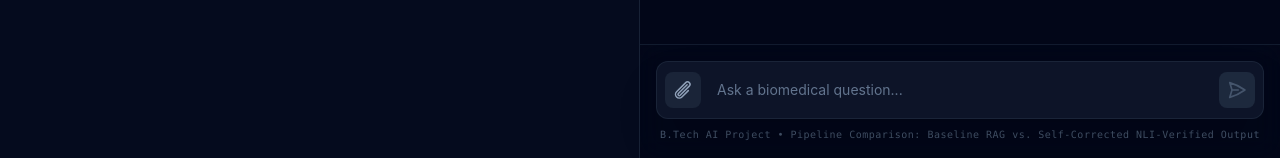
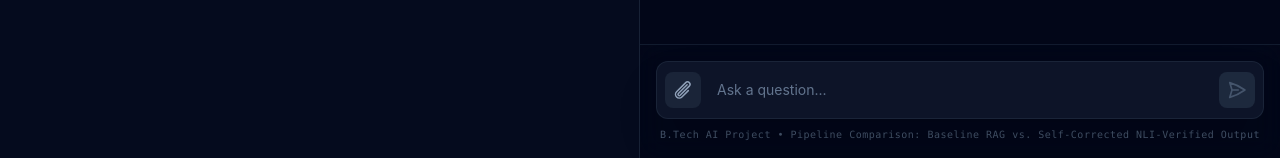
Before and after one commit to DarshanKarna/AGENTIC-RAG-WITH-SELF-CORRECTION-AND-CITATION-HIGHLIGHTING, a React app in the folder frontend/: page / in a window 1280 px wide. Shown: the part 642-800 px from the top of the page. Built offline with nearby package versions, Linux system fonts and the light colour scheme; the HTML template or start-up script is replaced by a standard one.

Commit message:
Update placeholder text to be general-purpose

```diff
--- a/frontend/src/App.jsx
+++ b/frontend/src/App.jsx
@@ -924,7 +924,7 @@ export default function App() {
                 type="text"
                 value={input}
                 onChange={(e) => setInput(e.target.value)}
-                placeholder="Ask a biomedical question..."
+                placeholder="Ask a question..."
                 disabled={loading || uploading}
                 className="w-full bg-transparent border-none text-slate-100 placeholder-slate-500 focus:outline-none focus:ring-0 text-sm px-3 py-2.5"
               />
```
